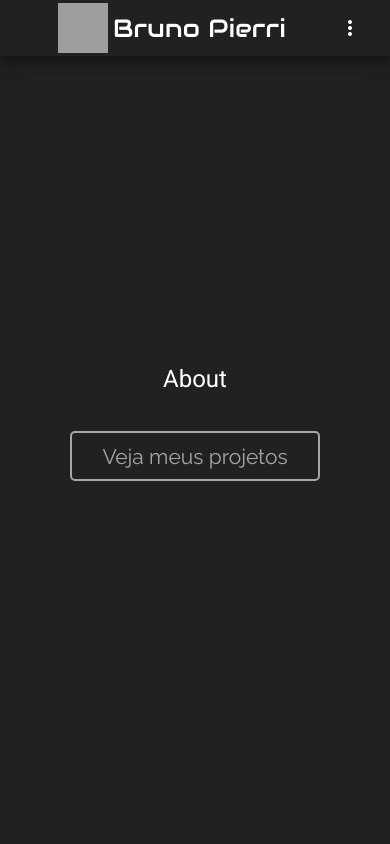
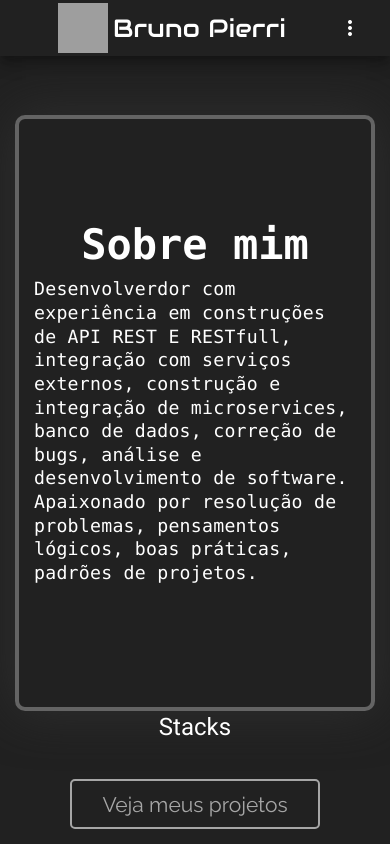
Before and after one commit to brunopierrii/portfolio-front, an Angular app: page /about in a window 390 px wide. Built offline with nearby package versions, Linux system fonts and the light colour scheme; grey boxes are pictures that could not be loaded.

Commit message:
initial create page about

```diff
--- a/src/app/pages/about/about.component.css
+++ b/src/app/pages/about/about.component.css
@@ -0,0 +1,107 @@
+.container-main {
+    /* align-items: center;
+	display: flex; */
+    display: grid;
+    flex-direction: row;
+    /* box-sizing: border-box; */
+    /* justify-content: center; */
+    /* color: white;
+    width: 100%;
+    height: 100%;
+    background-color: #212121; */
+}
+
+#content-about {
+    display: flex block;
+    padding: 15px 0;
+    width: 50%;
+    height: auto;
+    border: 4px solid rgba(255, 255, 255, 0.3);
+    border-radius: 10px;
+    box-shadow: 0px 0px 50px #303030;
+}
+
+#about {
+    padding: 15px 15px;
+    font-family: "Consolas";
+    /* letter-spacing: 6px; */
+	line-height: 1.3;
+}
+
+#about h1 {
+    font-weight: bold;
+    font-family: "Consolas";
+    font-size: 3em;
+    display: flex;
+    justify-content: center;
+    /* align-items: center; */
+}
+
+#about p {
+    font-size: 1.6em;
+    display: flex;
+    justify-content: center;
+}
+
+#content-stack {
+    flex-direction: column;
+    display: flex block;
+    justify-content: center;
+    align-items: center;
+    width: 100%;
+    height: auto;
+
+}
+
+#content-stack {
+    width: 50%;
+    height: auto;
+    display: flex;
+    justify-content: center;
+}
+
+@media (max-width: 599px) {
+
+    .container-main {
+        flex-direction: column;
+    }
+
+    #content-about {
+        flex-direction: column;
+        display: flex;
+        justify-content: center;
+        margin-top: 100px;
+        width: 100%;
+        height: auto;
+    }
+
+    #about {
+        padding: 15px 15px;
+        font-family: "Consolas";
+    }
+
+    #about h1 {
+        display: flex;
+        justify-content: center;
+        align-items: center;
+    }
+
+    #about p {
+        font-size: 1.3em;
+        display: flex;
+        justify-content: center;
+        align-items: center;
+    }
+
+    #content-stack {
+        flex-direction: column;
+        display: flex block;
+        justify-content: center;
+        align-items: center;
+        width: 100%;
+        height: auto;
+
+    }
+
+
+}
--- a/src/app/pages/about/about.component.html
+++ b/src/app/pages/about/about.component.html
@@ -1,4 +1,23 @@
 <div class="container-main">
-    <h1>About</h1>
-    <button routerLink="/projects" class="btn from-center">Veja meus projetos</button>
+    <div fxFlex id="content-about">
+        <div id="about">
+            <h1>Sobre mim</h1>
+            <p>
+                Desenvolverdor com experiência em construções de API REST E RESTfull, integração com serviços externos, construção e integração de microservices, banco de dados, correção de bugs, análise e desenvolvimento de software. Apaixonado por resolução de problemas, pensamentos lógicos, boas práticas, padrões de projetos.
+            </p>
+        </div>
+    </div>
+
+    <div id="content-stack">
+        <div id="stacks">
+            <h1>Stacks</h1>
+        </div>
+        <div id="btn-navigate">
+            <button routerLink="/projects" class="btn from-center">Veja meus projetos</button>
+        </div>
+    </div>
+
+
+
+
 </div>
--- a/src/styles.css
+++ b/src/styles.css
@@ -21,12 +21,6 @@ body {
     margin: 0 auto;
 }
 
-/* body {
-
-
-    font-family: Roboto, "Helvetica Neue", sans-serif;
-} */
-
 .container-main {
     align-items: center;
 	display: flex;
@@ -35,6 +29,7 @@ body {
     color: white;
     width: 100%;
     height: 100%;
+    padding: 15px 15px;
     background-color: #212121;
 }
 
```
